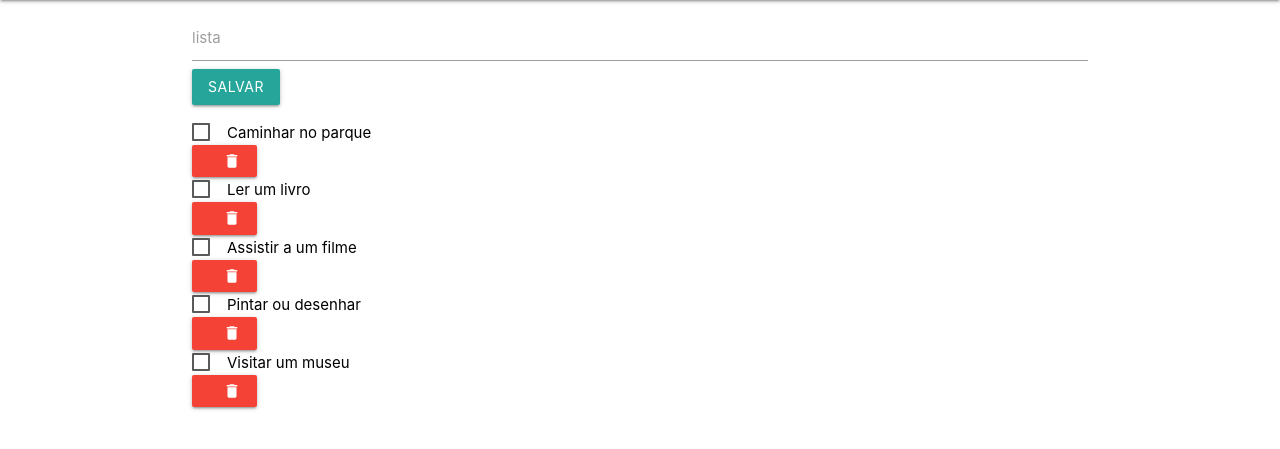
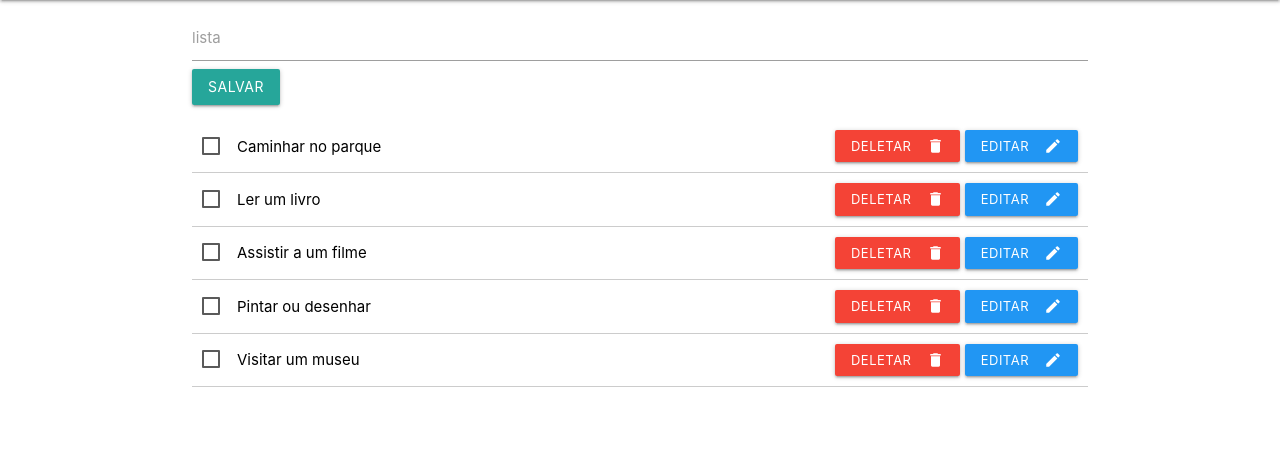
Before and after one commit to techcompedro/web_list, a Flask app: page / in a window 1280 px wide. Shown: the part 64-513 px from the top of the page. Run offline with Flask 3, Linux system fonts and the light colour scheme.

Commit message:
botão para editar, e abri o modal so não salva

```diff
--- a/templates/base.html
+++ b/templates/base.html
@@ -8,12 +8,37 @@
     <link href="https://fonts.googleapis.com/icon?family=Material+Icons" rel="stylesheet">
     <link rel="stylesheet" href="https://cdnjs.cloudflare.com/ajax/libs/materialize/1.0.0/css/materialize.min.css">
     <style>
+      /* estilo.css */
 
-      li span {
-          flex-grow: 1;
-          color: #000000;
+.lista {
+  list-style: none;
+  padding: 0;
+  margin: 0;
+}
 
-      }
+.item-lista {
+  display: flex;
+  align-items: center;
+  padding: 10px;
+  border-bottom: 1px solid #ccc;
+}
+
+.checkbox-container {
+  flex: 1;
+}
+
+.acoes-container {
+  flex: 1;
+  text-align: right;
+}
+
+.acoes-container button {
+  margin-left: 10px;
+}
+li span {
+  flex-grow: 1;
+  color: #000000;
+}
 
   </style>
   </head>
@@ -34,18 +59,16 @@
 
 
 
-<script>
-   document.addEventListener('DOMContentLoaded', function() {
-    var elems = document.querySelectorAll('.dropdown-trigger');
-    var instances = M.Dropdown.init(elems, options);
-  });
 
-  // Or with jQuery
-
-  $('.dropdown-trigger').dropdown();
-</script>
 
 
 <script src="https://cdnjs.cloudflare.com/ajax/libs/materialize/1.0.0/js/materialize.min.js"></script>
+
+<script>  document.addEventListener('DOMContentLoaded', function() {
+  var elems = document.querySelectorAll('.modal');
+  var instances = M.Modal.init(elems);
+});
+</script>
+
 </body>
 </html>
--- /dev/null
+++ b/templates/buttons.html
@@ -0,0 +1,23 @@
+{% macro buttons(lista) %}
+
+<a href="#edit-modal-{{ lista.id }}" class="waves-effect waves-light btn-small blue modal-trigger">
+    <i class="material-icons right">edit</i>Editar
+</a>
+
+<div id="edit-modal-{{ lista.id }}" class="modal">
+    <div class="modal-content">
+        <h6>Editar lista</h6>
+        <input type="hidden" name="id" value="{{ lista.id }}">
+
+        <form action="/editar_lista" method="post">
+
+            <label for="lista">lista:</label>
+            <input type="text" id="lista" name="lista" value="{{ lista.id }}"  required>
+
+        <button type="submit" class="waves-effect waves-light btn">Salvar</button>
+</form>
+
+        </div>
+    </div>
+
+{% endmacro %}
--- a/templates/index.html
+++ b/templates/index.html
@@ -8,33 +8,32 @@
     </div>
 </form>
 
-<ul>
+
+  <ul class="lista">
     {% for list in lista %}
-     <li>
+      <li class="item-lista">
+        <div class="checkbox-container">
           <form action="/check" method="post" style="display:inline;">
             <input type="hidden" name="id" value="{{ list.id }}">
             <label>
               <input type="checkbox" id="id" name="feita" {% if list.feita %} checked {% endif %} onchange="this.form.submit()"/>
-          <span {% if lista.feita %} {% endif %}>{{ list.lista }}</span>
+              <span {% if list.feita %} style="text-decoration-line: Line-through;text-decoration-color: red;"  {% endif %}>{{ list.lista }}</span>
+            </label>
           </form>
-
-          <form action="/delete"method="post">
+        </div>
+        <div class="acoes-container">
+          <form action="/delete" method="post" style="display:inline;">
             <button class="waves-effect waves-light btn-small red" type="submit">
-              <i class="material-icons right">delete</i>
+              <i class="material-icons right">delete</i>deletar
             </button>
             <input type="hidden" name="lista" value="{{list.lista}}">
           </form>
+          {% from 'buttons.html' import buttons %}
+          {{ buttons(lista) }}
+        </div>
+      </li>
+    {% endfor %}
 
-        </label>
-
-
-    </li>
-
-     <li>
-
-    </li>
-
-{% endfor %}
 </ul>
 
 
```
Also changed, not shown: lista.db. Lines whose indentation alone changed are shown as unchanged.
